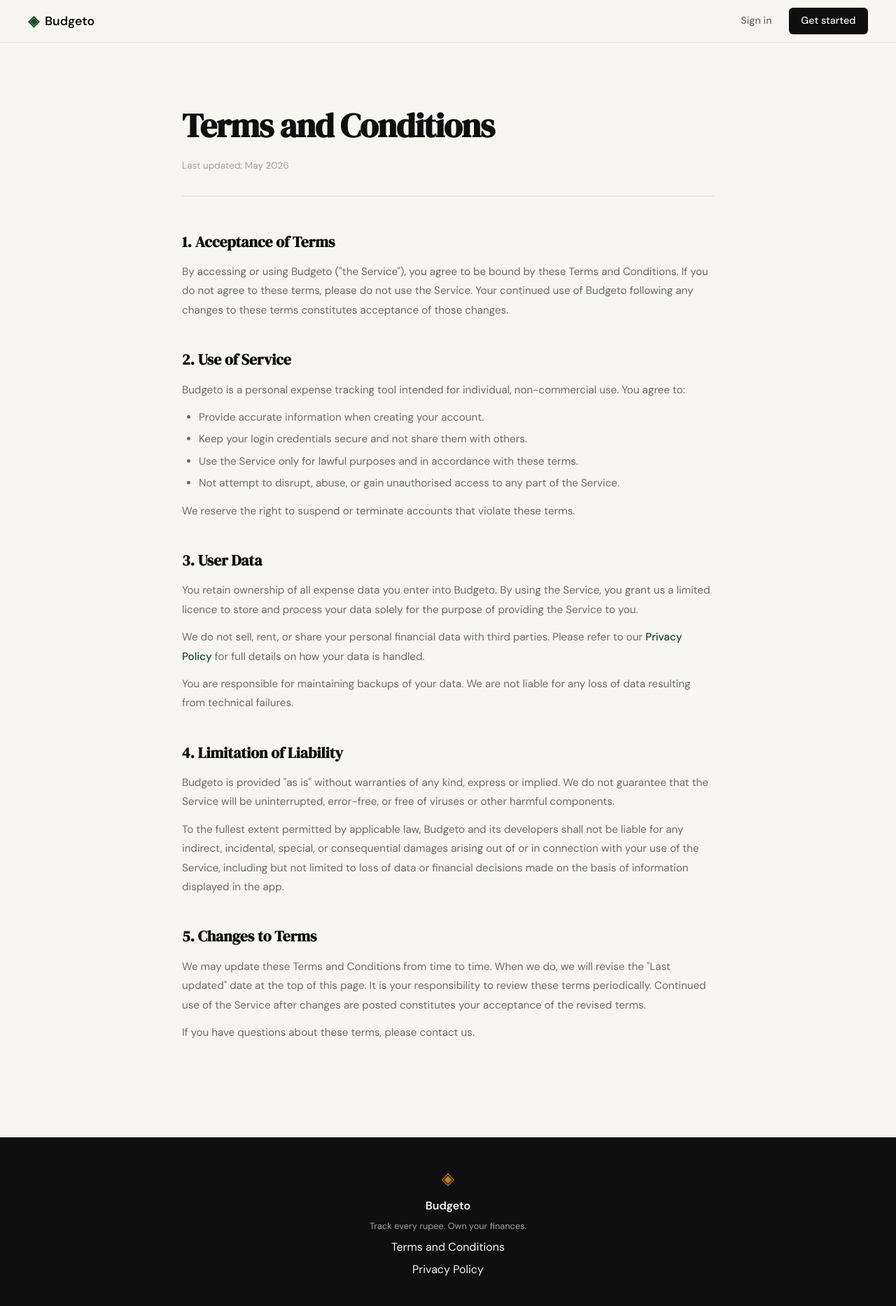
After one commit to Santosh-Kumar14/Budgeto, a Flask app: page /terms in a window 1280 px wide. The commit adds this page. Shown: the whole page at 70% size. Run offline with Flask 3, Linux system fonts and the light colour scheme.

Commit message:
landing: add terms and conditions page and route

```diff
--- a/app.py
+++ b/app.py
@@ -20,6 +20,11 @@ def register():
 @app.route("/login")
 def login():
     return render_template("login.html")
+
+
+@app.route("/terms")
+def terms():
+    return render_template("terms.html")
 
 
 # ------------------------------------------------------------------ #
--- a/static/css/style.css
+++ b/static/css/style.css
@@ -508,6 +508,75 @@ a { color: inherit; text-decoration: none; }
 }
 
 /* ------------------------------------------------------------------ */
+/* Terms / Privacy pages                                               */
+/* ------------------------------------------------------------------ */
+
+.terms-page {
+    padding: 5rem 2rem 6rem;
+}
+
+.terms-inner {
+    max-width: 760px;
+    margin: 0 auto;
+}
+
+.terms-title {
+    font-family: var(--font-display);
+    font-size: clamp(2rem, 4vw, 3rem);
+    color: var(--ink);
+    letter-spacing: -0.02em;
+    margin-bottom: 0.5rem;
+}
+
+.terms-updated {
+    font-size: 0.85rem;
+    color: var(--ink-faint);
+    margin-bottom: 3rem;
+    padding-bottom: 2rem;
+    border-bottom: 1px solid var(--border);
+}
+
+.terms-section {
+    margin-bottom: 2.5rem;
+}
+
+.terms-section h2 {
+    font-family: var(--font-display);
+    font-size: 1.35rem;
+    color: var(--ink);
+    margin-bottom: 0.75rem;
+}
+
+.terms-section p {
+    font-size: 0.95rem;
+    color: var(--ink-muted);
+    line-height: 1.8;
+    margin-bottom: 0.75rem;
+}
+
+.terms-section p:last-child { margin-bottom: 0; }
+
+.terms-section ul {
+    list-style: disc;
+    padding-left: 1.5rem;
+    margin: 0.5rem 0 0.75rem;
+}
+
+.terms-section ul li {
+    font-size: 0.95rem;
+    color: var(--ink-muted);
+    line-height: 1.8;
+    margin-bottom: 0.25rem;
+}
+
+.terms-section a {
+    color: var(--accent);
+    font-weight: 500;
+}
+
+.terms-section a:hover { text-decoration: underline; }
+
+/* ------------------------------------------------------------------ */
 /* Responsive                                                          */
 /* ------------------------------------------------------------------ */
 
--- a/templates/base.html
+++ b/templates/base.html
@@ -34,7 +34,7 @@
             <span class="brand-icon">◈</span>
             <span class="footer-name">Budgeto</span>
             <p class="footer-copy">Track every rupee. Own your finances.</p>
-            <a href="#">Terms and Conditions</a>
+            <a href="/terms">Terms and Conditions</a>
             <a href="#">Privacy Policy</a>
         </div>
     </footer>
--- /dev/null
+++ b/templates/terms.html
@@ -0,0 +1,50 @@
+{% extends "base.html" %}
+
+{% block title %}Terms and Conditions — Budgeto{% endblock %}
+
+{% block content %}
+
+<section class="terms-page">
+    <div class="terms-inner">
+        <h1 class="terms-title">Terms and Conditions</h1>
+        <p class="terms-updated">Last updated: May 2026</p>
+
+        <div class="terms-section">
+            <h2>1. Acceptance of Terms</h2>
+            <p>By accessing or using Budgeto ("the Service"), you agree to be bound by these Terms and Conditions. If you do not agree to these terms, please do not use the Service. Your continued use of Budgeto following any changes to these terms constitutes acceptance of those changes.</p>
+        </div>
+
+        <div class="terms-section">
+            <h2>2. Use of Service</h2>
+            <p>Budgeto is a personal expense tracking tool intended for individual, non-commercial use. You agree to:</p>
+            <ul>
+                <li>Provide accurate information when creating your account.</li>
+                <li>Keep your login credentials secure and not share them with others.</li>
+                <li>Use the Service only for lawful purposes and in accordance with these terms.</li>
+                <li>Not attempt to disrupt, abuse, or gain unauthorised access to any part of the Service.</li>
+            </ul>
+            <p>We reserve the right to suspend or terminate accounts that violate these terms.</p>
+        </div>
+
+        <div class="terms-section">
+            <h2>3. User Data</h2>
+            <p>You retain ownership of all expense data you enter into Budgeto. By using the Service, you grant us a limited licence to store and process your data solely for the purpose of providing the Service to you.</p>
+            <p>We do not sell, rent, or share your personal financial data with third parties. Please refer to our <a href="#">Privacy Policy</a> for full details on how your data is handled.</p>
+            <p>You are responsible for maintaining backups of your data. We are not liable for any loss of data resulting from technical failures.</p>
+        </div>
+
+        <div class="terms-section">
+            <h2>4. Limitation of Liability</h2>
+            <p>Budgeto is provided "as is" without warranties of any kind, express or implied. We do not guarantee that the Service will be uninterrupted, error-free, or free of viruses or other harmful components.</p>
+            <p>To the fullest extent permitted by applicable law, Budgeto and its developers shall not be liable for any indirect, incidental, special, or consequential damages arising out of or in connection with your use of the Service, including but not limited to loss of data or financial decisions made on the basis of information displayed in the app.</p>
+        </div>
+
+        <div class="terms-section">
+            <h2>5. Changes to Terms</h2>
+            <p>We may update these Terms and Conditions from time to time. When we do, we will revise the "Last updated" date at the top of this page. It is your responsibility to review these terms periodically. Continued use of the Service after changes are posted constitutes your acceptance of the revised terms.</p>
+            <p>If you have questions about these terms, please contact us.</p>
+        </div>
+    </div>
+</section>
+
+{% endblock %}
```
